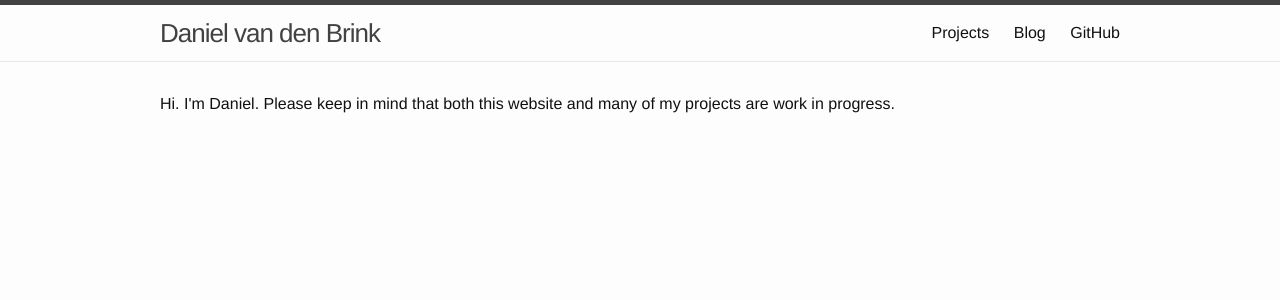
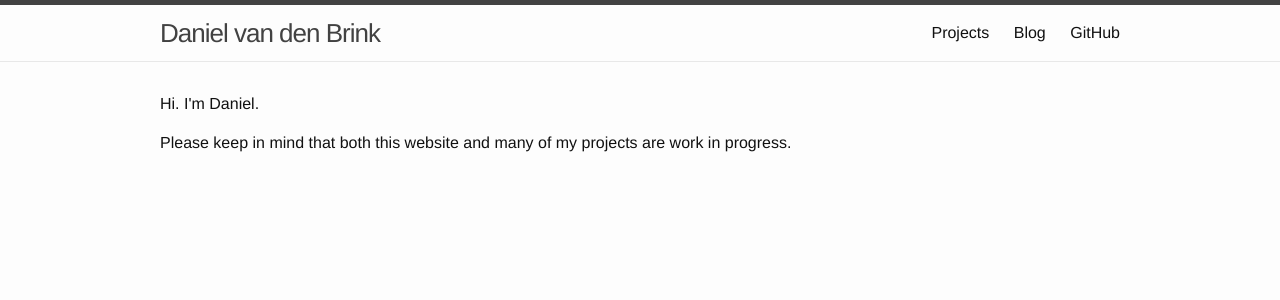
Before and after one commit to dvdbrink/dvdbrink.github.io, a Jekyll site: the page built from index.html, in a window 1280 px wide. Shown: the top 300 px of the page. Built offline with Jekyll 4.4.1, drawn with Linux system fonts in a browser that asks for light colours; part of the change alters nothing that is shown.

Commit message:
Update homepage

```diff
--- a/_config.yml
+++ b/_config.yml
@@ -1,7 +1,6 @@
 # Site settings
 title: Daniel van den Brink
 email: mail@danielvandenbrink.com
-description: Hi. I'm Daniel. Please keep in mind that both this website and many of my projects are work in progress.
 baseurl: ""
 url: "https://danielvandenbrink.com"
 permalink: "/:categories/:title"
--- a/index.html
+++ b/index.html
@@ -3,5 +3,6 @@ layout: default
 ---
 
 <div class="home">
-{{ site.description }}
+    <p>Hi. I'm Daniel.</p>
+    <p>Please keep in mind that both this website and many of my projects are work in progress.</p>
 </div>
```
